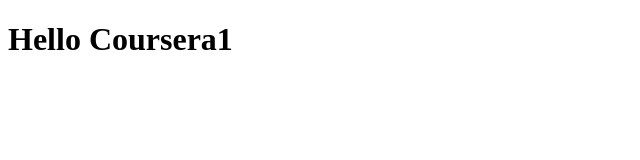
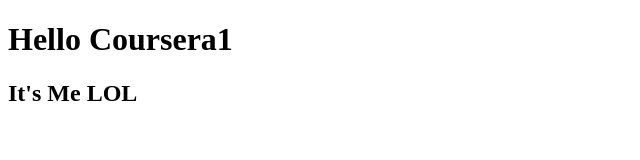
Before and after one commit to DelloBell/CourseEra-HTML, a plain HTML site: page site/index.html in a window 1280 px wide. Shown: the whole page, without its empty margins (0-640 px from the left). Drawn offline with Linux system fonts and the light colour scheme.

Commit message:
Small Addition to our page content.

```diff
--- a/site/index.html
+++ b/site/index.html
@@ -5,5 +5,6 @@
 </head>
 <body>
 <h1>Hello Coursera1</h1>
+<h2>It's Me LOL</h2>
 </body>
 </html>
```
